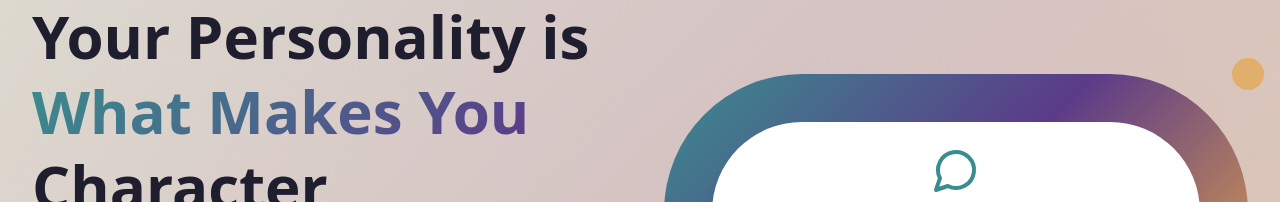
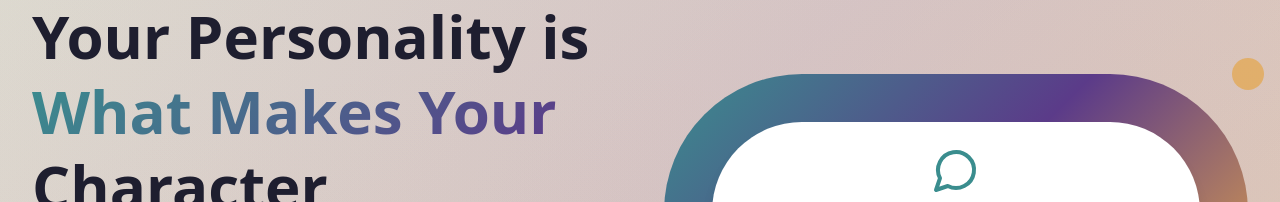
Before and after one commit to Anie0205/Moody-Mood-Journal-App, a React (Vite) app in the folder frontend/: page / in a window 1280 px wide. Shown: the part 194-396 px from the top of the page. Built offline with nearby package versions, Linux system fonts and the light colour scheme.

Commit message:
Update Home.jsx

```diff
--- a/frontend/src/components/Home.jsx
+++ b/frontend/src/components/Home.jsx
@@ -57,7 +57,7 @@ const Home = () => {
                 <h1 className="text-4xl lg:text-6xl font-bold text-[#1E1E2F] leading-tight">
                   Your Personality is{' '}
                   <span className="lotus-gradient-text">
-                    What Makes You
+                    What Makes Your
                   </span>{' '}
                   Character
                 </h1>
```
